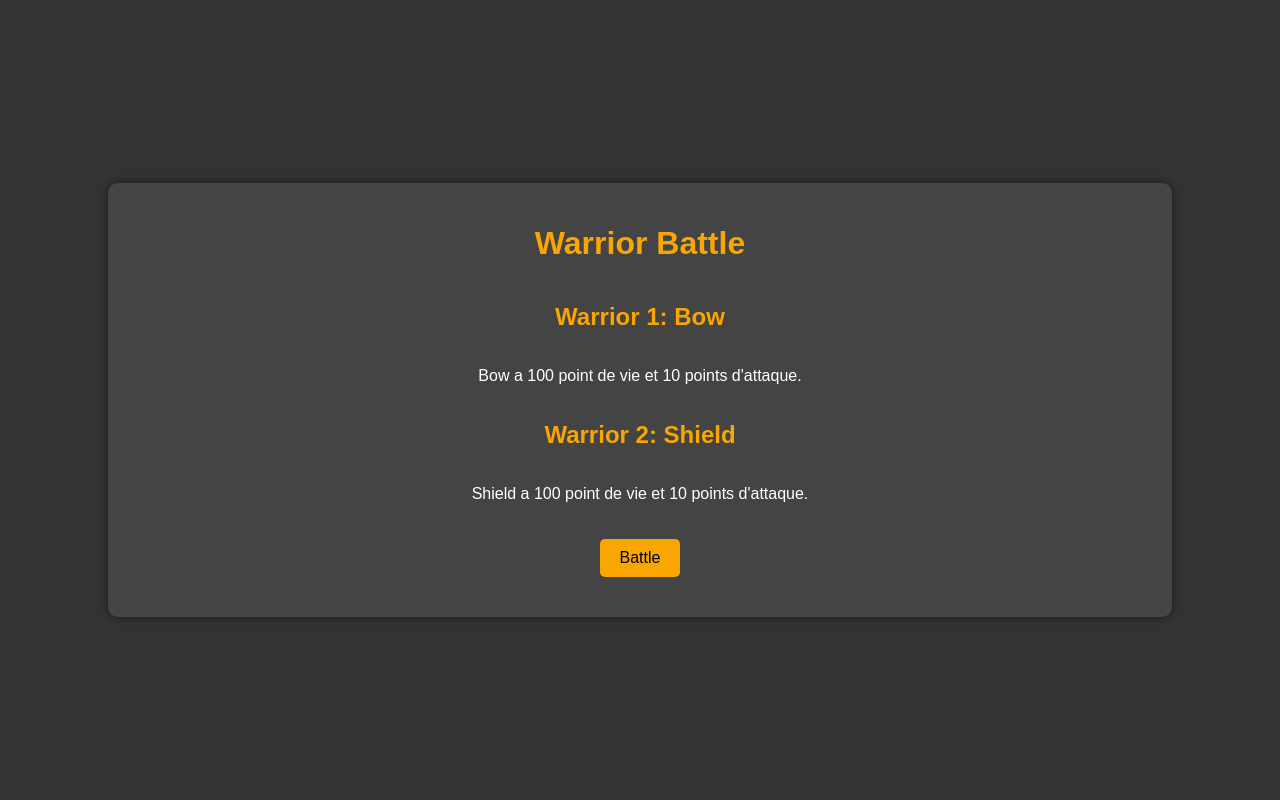
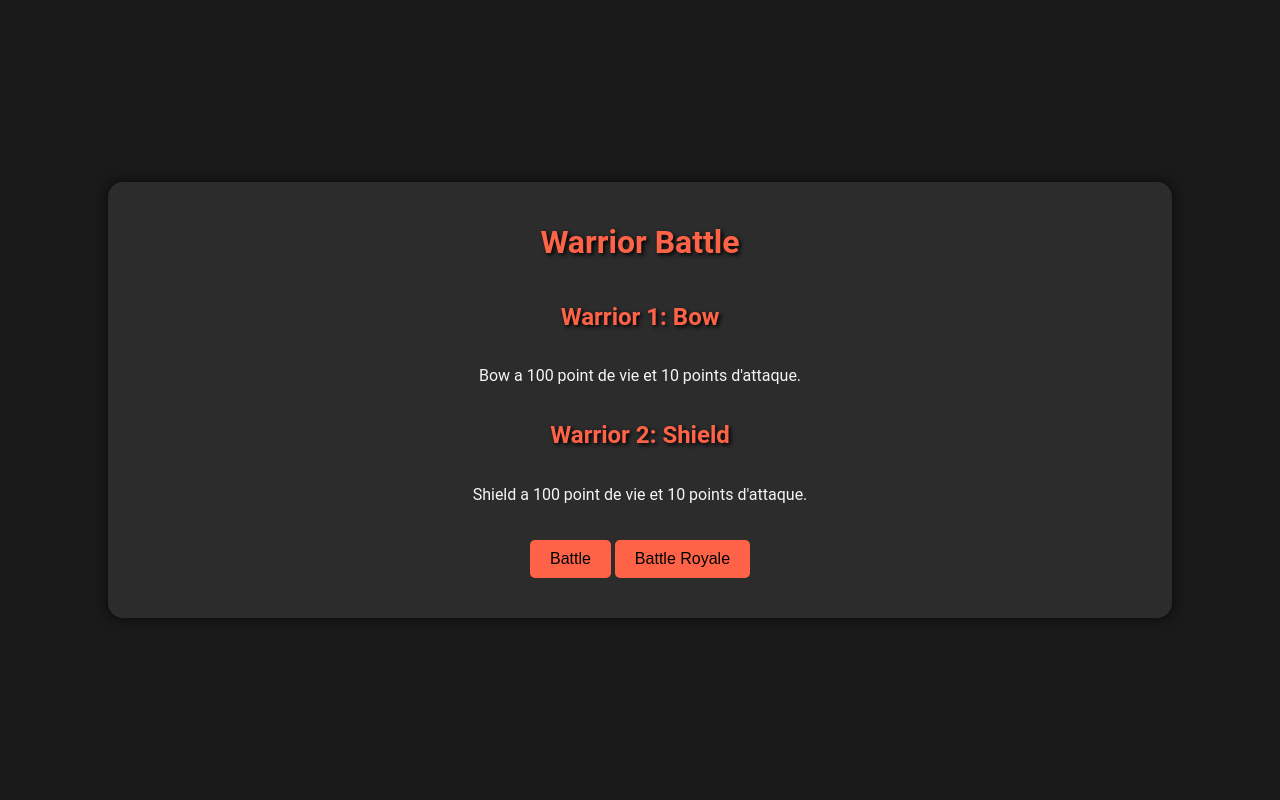
Before and after one commit to biohazard63/exoPooPhp, a PHP site: page / in a window 1280 px wide. Run offline with PHP 8.4, Linux system fonts and the light colour scheme.

Commit message:
v1.2 fonctionnel

```diff
--- a/function.php
+++ b/function.php
@@ -42,3 +42,22 @@ if ($_SERVER["REQUEST_METHOD"] == "POST") {
 function afficherStats($guerrier) {
     return $guerrier->getName() . " a " . $guerrier->getLife() . " point de vie et " . $guerrier->getPower() . " points d'attaque.";
 }
+
+function battelRoyale($allWarriors) {
+    $battleLog = array();
+    $nbWarriors = count($allWarriors);
+    $nbBattles = 0;
+    for ($i = 0; $i < $nbWarriors; $i++) {
+        for ($j = $i + 1; $j < $nbWarriors; $j++) {
+            $battleLog[] = "Battle " . ++$nbBattles . ": " . $allWarriors[$i]->getName() . " vs " . $allWarriors[$j]->getName();
+            $battleLog = array_merge($battleLog, battle($allWarriors[$i], $allWarriors[$j]));
+        }
+    }
+    return $battleLog;
+}
+
+if ($_SERVER["REQUEST_METHOD"] == "POST") {
+    if (isset($_POST['battleRoyale'])) {
+        $battleLog = battelRoyale($allWarriors);
+    }
+}
--- a/index.php
+++ b/index.php
@@ -1,4 +1,5 @@
 <?php
+global $warrior1, $warrior2;
 ini_set('display_errors', 1);
 ini_set('display_startup_errors', 1);
 error_reporting(E_ALL);
@@ -23,6 +24,7 @@ require 'function.php';
     <p><?php echo afficherStats($warrior2); ?></p>
     <form method="post">
         <button type="submit" name="battle">Battle</button>
+        <button type="submit" name="battleRoyale">Battle Royale</button>
     </form>
     <?php if (!empty($battleLog)): ?>
         <ul>
--- a/style.css
+++ b/style.css
@@ -1,31 +1,34 @@
 body {
-    background-color: #333;
-    color: #fff;
-    font-family: Arial, sans-serif;
+    background-color: #1a1a1a;
+    color: #f5f5f5;
+    font-family: 'Roboto', sans-serif;
     margin: 0;
     padding: 0;
     display: flex;
     justify-content: center;
     align-items: center;
     height: 100vh;
+    transition: background-color 0.5s ease;
 }
 
 main.highlight {
     text-align: center;
     width: 80%;
     margin: auto;
-    background-color: #444;
+    background-color: #2c2c2c;
     padding: 20px;
-    border-radius: 10px;
-    box-shadow: 0px 0px 10px rgba(0, 0, 0, 0.5);
+    border-radius: 15px;
+    box-shadow: 0px 0px 15px rgba(0, 0, 0, 0.7);
     display: flex;
     flex-direction: column;
     justify-content: center;
     align-items: center;
+    transition: background-color 0.5s ease;
 }
 
 h1, h2 {
-    color: #f9a602;
+    color: #ff6347;
+    text-shadow: 2px 2px 4px #000000;
 }
 
 form {
@@ -35,16 +38,17 @@ form {
 button {
     padding: 10px 20px;
     border: none;
-    background-color: #f9a602;
+    background-color: #ff6347;
     color: #000;
     font-size: 16px;
     cursor: pointer;
-    transition: background-color 0.3s ease;
+    transition: background-color 0.3s ease, transform 0.3s ease;
     border-radius: 5px;
 }
 
 button:hover {
-    background-color: #ffcc00;
+    background-color: #ff7f50;
+    transform: scale(1.05);
 }
 
 ul {
@@ -58,6 +62,11 @@ ul {
 li {
     margin: 10px 0;
     padding: 10px;
-    background-color: #555;
+    background-color: #3c3c3c;
     border-radius: 5px;
+    transition: background-color 0.3s ease;
 }
+
+li:hover {
+    background-color: #4c4c4c;
+}
```
